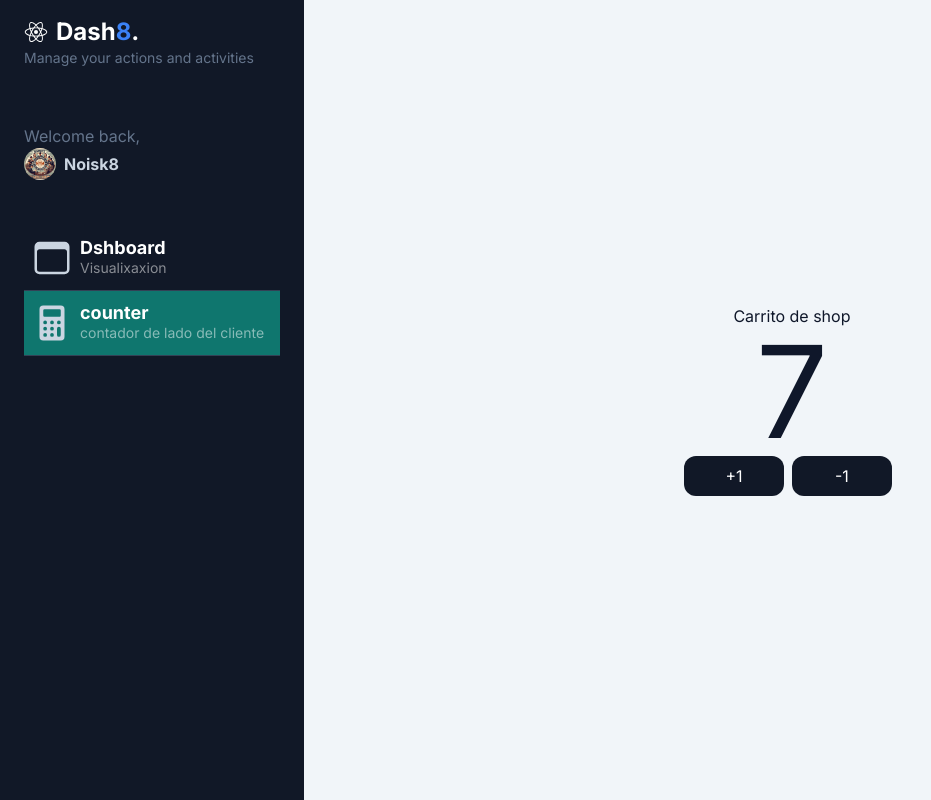
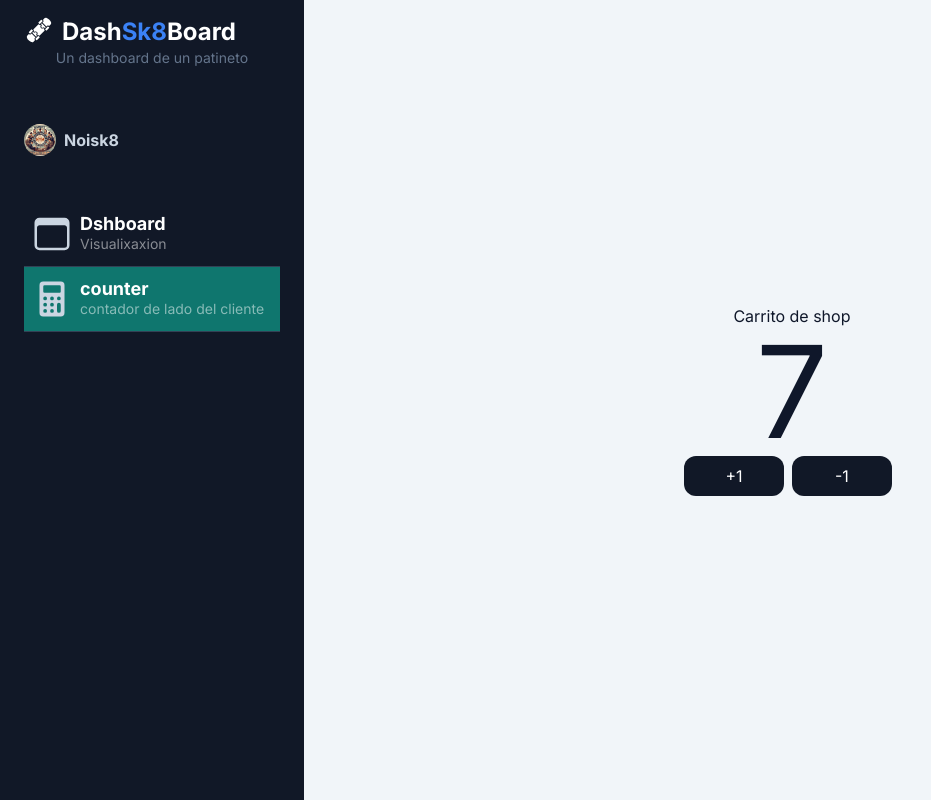
Before and after one commit to Noisk8/nextjs-dasboard, a Next.js app: page /dashboard/counter in a window 1280 px wide. Shown: the whole page, without its empty margins (0-931 px from the left). Built offline with nearby package versions, Linux system fonts and the light colour scheme.

Commit message:
skate logo

```diff
--- a/src/app/components/Sidebar.tsx
+++ b/src/app/components/Sidebar.tsx
@@ -1,7 +1,8 @@
 import React from 'react'
 import Image from 'next/image'
 
-import {IoBrowsersOutline, IoCalculator, IoLogoReact} from 'react-icons/io5'
+import {IoBrowsersOutline, IoCalculator, IoLogoReact,  } from 'react-icons/io5'
+import { GiSkateboard } from "react-icons/gi";
 import { SidebarMenuItem } from './SidebarMenuItem'
 
 
@@ -32,12 +33,12 @@ export const Sidebar = () => {
     <div id="logo" className="my-4 px-6">
      <h1 className=" flex items-center text-lg md:text-2xl font-bold text-white">
 
-        <IoLogoReact  className="mr-2"/>
-        Dash<span className="text-blue-500">8</span>.</h1>
-     <p className="text-slate-500 text-sm">Manage your actions and activities</p>
+     <GiSkateboard size={'30px'}  className="mr-2 pb-1"/>
+        Dash<span className="text-blue-500">Sk8</span> Board</h1>
+     <p className="text-slate-500 text-sm text-center">Un dashboard de un patineto</p>
     </div>
     <div id="profile" className="px-6 py-10">
-     <p className="text-slate-500">Welcome back,</p>
+
      <a href="#" className="inline-flex space-x-2 items-center">
          <span>
              <Image className="rounded-full w-8 h-8" src="/uno.jpeg" alt="foto"  width={500} height={400}/>
--- a/src/app/components/SidebarMenuItem.tsx
+++ b/src/app/components/SidebarMenuItem.tsx
@@ -3,7 +3,7 @@
 import React from 'react'
 import Link from 'next/link';
 import { usePathname } from 'next/navigation';
-import { title } from 'process';
+
 
 interface Props{
 
```
